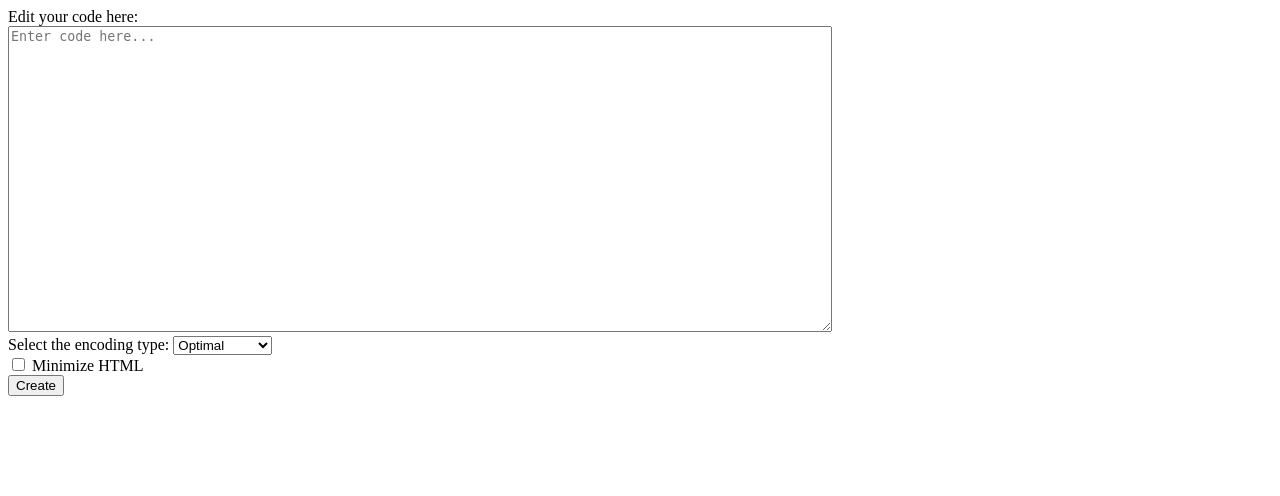
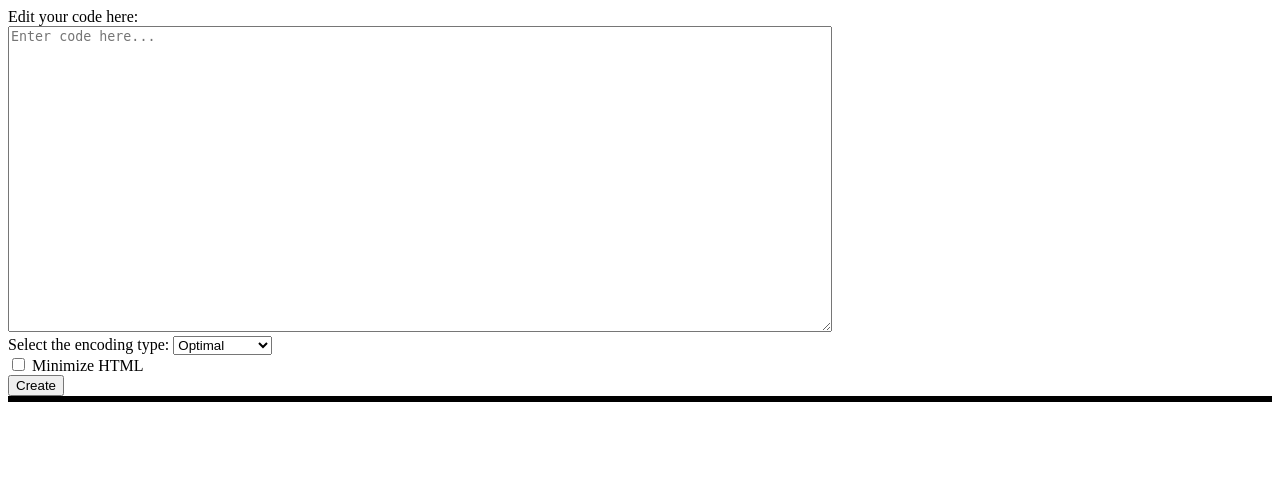
Before and after one commit to N4m3N1ck/QRify, a Flask app: page /create/html in a window 1280 px wide. Shown: the top 496 px of the page. Run offline with Flask 3, Linux system fonts and the light colour scheme.

Commit message:
Add styles.css

```diff
--- /dev/null
+++ b/static/styles.css
@@ -0,0 +1,3 @@
+.compiler{
+    border-style: solid;
+}
--- a/templates/htmlqrready.html
+++ b/templates/htmlqrready.html
@@ -3,6 +3,7 @@
 <head>
     <meta charset="UTF-8">
     <title>QRify</title>
+    <link rel="stylesheet" href="{{url_for('static',filename='styles.css')}}">
 </head>
 <body onload="compile('file')">
     {%if req=='POST'%}
@@ -26,7 +27,7 @@
         <label for="min">Minimize HTML</label><br>
         <input type="submit" value="Create">
     </form>
-    <div id="output"></div>
+    <div id="output" class="compiler"></div>
     <script src="{{url_for('static',filename='compiler.js')}}" defer></script>
     <script src="{{url_for('static', filename='app.js')}}"></script>
 </body>
```
